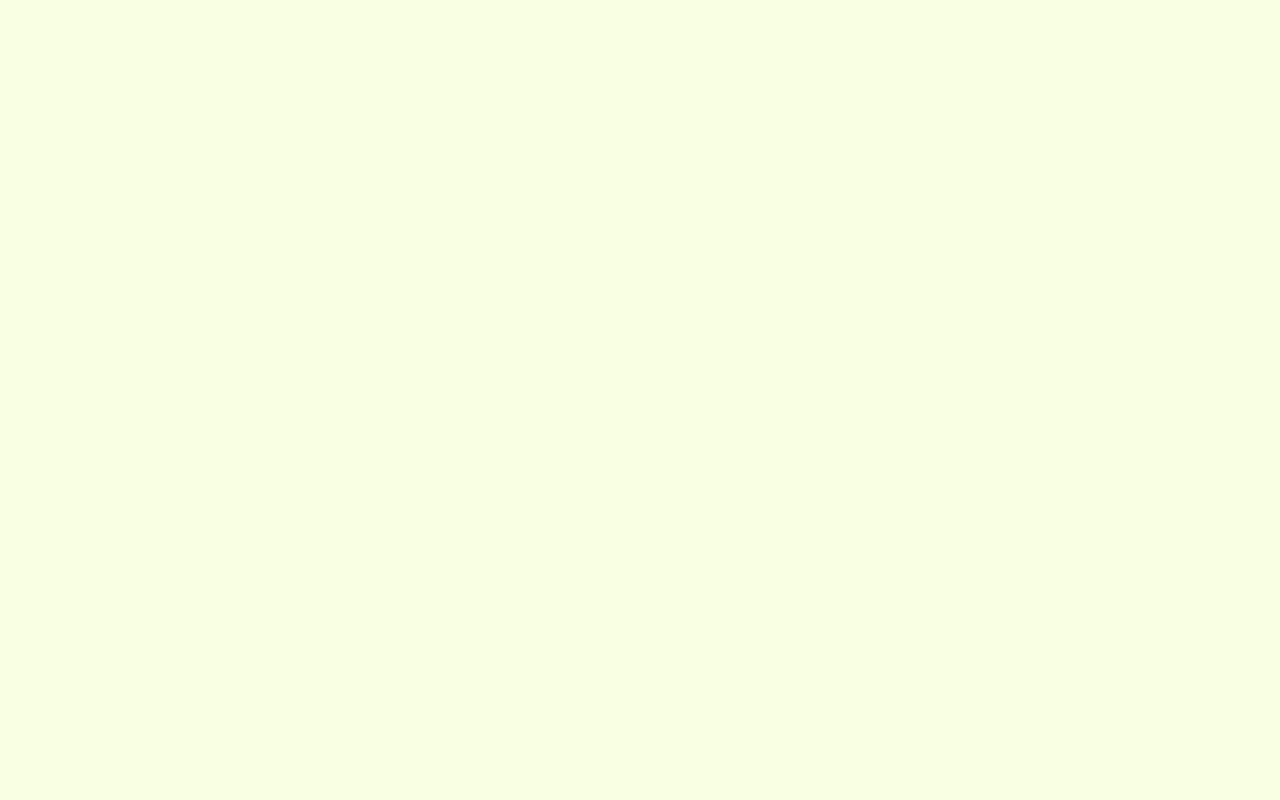
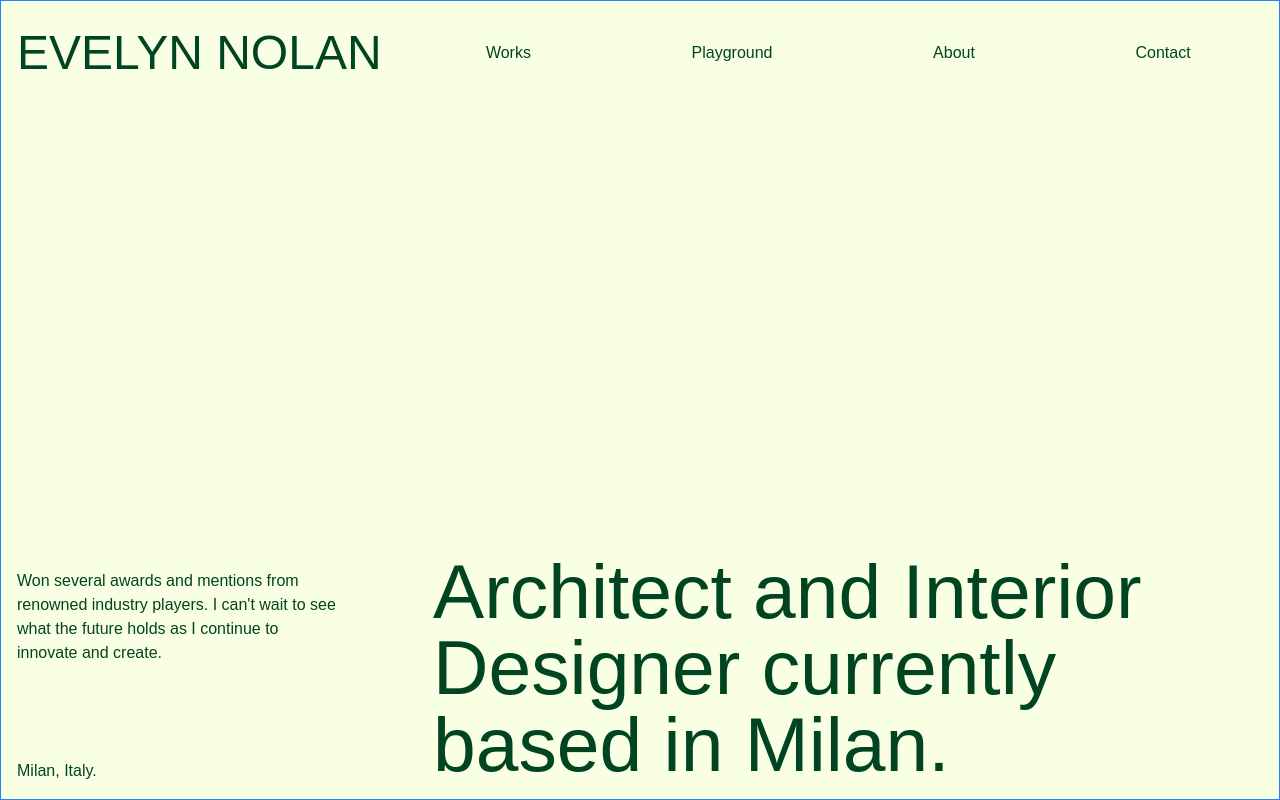
Before and after one commit to i-am-feyi/bello-intro-loader, a Next.js app: page / in a window 1280 px wide. Built offline with nearby package versions, Linux system fonts and the light colour scheme.

Commit message:
feat: Implement hero section design

```diff
--- a/app/layout.tsx
+++ b/app/layout.tsx
@@ -22,6 +22,11 @@ const frama = localFont({
       weight: "400",
       style: "normal",
     },
+    {
+      path: "../fonts/PPFrama-Black.otf",
+      weight: "900",
+      style: "normal",
+    },
   ],
   variable: "--font-frama",
 });
--- a/components/hero/hero.css
+++ b/components/hero/hero.css
@@ -1,6 +1,43 @@
 .hero {
+  position: relative;
   background-color: var(--background);
   color: var(--foreground);
-  min-height: 100svh;
-  width: 100vw;
+  height: 100svh;
+  width: 100%;
+  display: flex;
+  flex-direction: column;
+  justify-content: space-between;
 }
+
+.nav {
+  padding: 1rem;
+  width: 100%;
+  margin-right: 3rem;
+  display: flex;
+  gap: 2rem;
+  align-items: center;
+}
+
+.nav .logo {
+  font-family: var(--font-heading);
+  font-size: 3rem;
+}
+
+.nav .links {
+  flex-grow: 1;
+  display: flex;
+  justify-content: space-around;
+  gap: 1rem;
+  font-weight: 500;
+  font-size: 1rem;
+}
+.hero-content {
+  padding: 1rem;
+  display: flex;
+  justify-content: space-between;
+}
+
+.hero-content h1 {
+  font-size: 6vw;
+  line-height: 1;
+}
--- a/components/hero/page.tsx
+++ b/components/hero/page.tsx
@@ -3,7 +3,31 @@
 import "./hero.css";
 
 const Hero = () => {
-  return <section className="hero"></section>;
+  return (
+    <div className="hero border border-blue-500">
+      <div className="nav">
+        <div className="logo">EVELYN NOLAN</div>
+        <div className="links">
+          <a href="">Works</a>
+          <a href="">Playground</a>
+          <a href="">About</a>
+          <a href="">Contact</a>
+        </div>
+      </div>
+      <div className="hero-content gap-24">
+        <div className="max-w-xs flex flex-col justify-between pt-4">
+          <p>
+            Won several awards and mentions from renowned industry players. I can&apos;t
+            wait to see what the future holds as I continue to innovate and create.
+          </p>
+          <p>Milan, Italy.</p>
+        </div>
+        <div className="max-w-6xl">
+          <h1>Architect and Interior Designer currently based in Milan.</h1>
+        </div>
+      </div>
+    </div>
+  );
 };
 
 export default Hero;
```
Also changed, not shown: fonts/PPFrama-Black.otf (added).
